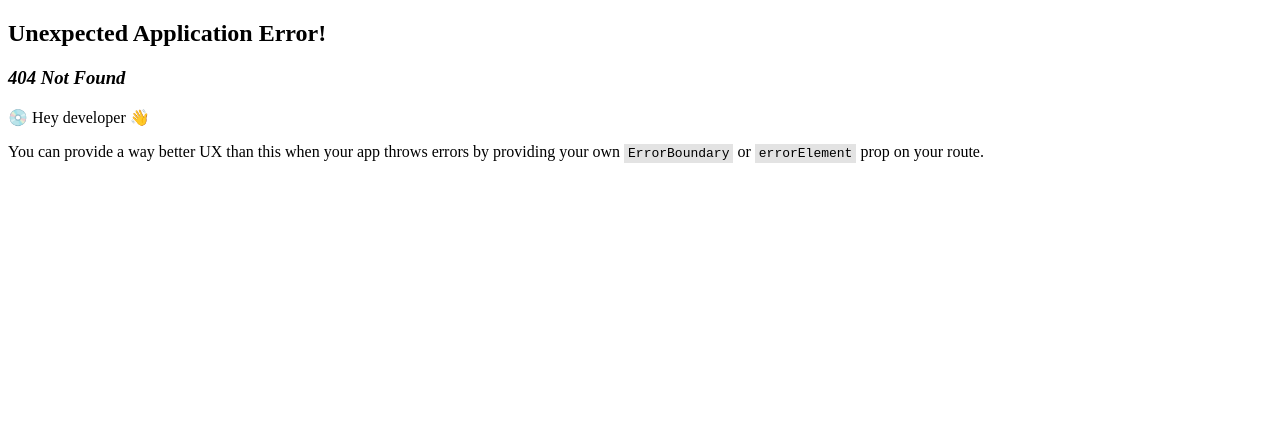
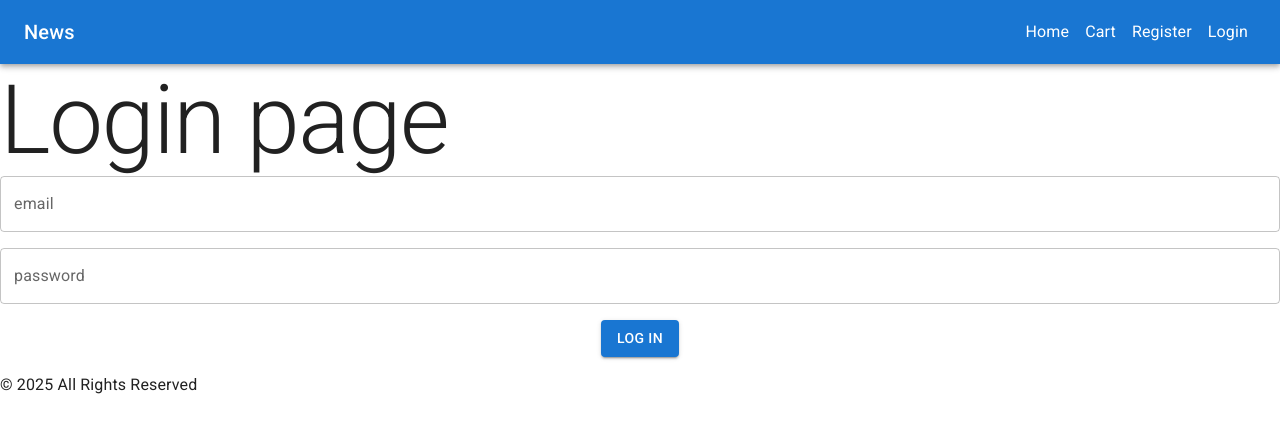
Before and after one commit to IbrahimCSKhader/E-commerce-REACT, a React (Vite) app: page /login in a window 1280 px wide. Before the commit this address had no page. Shown: the top 432 px of the page. Built offline with nearby package versions, Linux system fonts and the light colour scheme.

Commit message:
log in and register material ui

```diff
--- a/index.html
+++ b/index.html
@@ -2,6 +2,8 @@
 <html lang="en">
   <head>
     <meta charset="UTF-8" />
+    <link rel="preconnect" href="https://fonts.googleapis.com" />
+<link rel="preconnect" href="https://fonts.gstatic.com" crossorigin />
     <!-- <link rel="icon" type="image/svg+xml" href="/vite.svg" /> -->
     <meta name="viewport" content="width=device-width, initial-scale=1.0" />
     <title>ecommerce</title>
--- a/package.json
+++ b/package.json
@@ -15,8 +15,10 @@
     "@fontsource/roboto": "^5.2.9",
     "@mui/icons-material": "^7.3.6",
     "@mui/material": "^7.3.6",
+    "axios": "^1.13.2",
     "react": "^19.1.1",
     "react-dom": "^19.1.1",
+    "react-hook-form": "^7.68.0",
     "react-router": "^7.10.1",
     "react-router-dom": "^7.10.1"
   },
--- a/src/components/Navbar.jsx
+++ b/src/components/Navbar.jsx
@@ -1,18 +1,87 @@
 import React from "react";
-import { Link } from "react-router-dom";
-
+import { Link as RouterLink } from "react-router-dom";
+import Link from "@mui/material/Link";import AppBar from '@mui/material/AppBar';
+import Box from '@mui/material/Box';
+import Toolbar from '@mui/material/Toolbar';
+import Typography from '@mui/material/Typography';
+import Button from '@mui/material/Button';
+import IconButton from '@mui/material/IconButton';
+import MenuIcon from '@mui/icons-material/Menu';
 export default function Navbar() {
+  // return (
+  //   <nav style={{ padding: "10px", color: "black" }}>
+  //     <Link
+  //       to="/home"
+  //       style={{ marginRight: "20px", color: "black", textDecoration: "none" }}
+  //     >
+  //       Home
+  //     </Link>
+  //     <Link to="/cart" style={{ color: "black", textDecoration: "none" }}>
+  //       Cart
+  //     </Link>
+  //   </nav>
+  // );
     return (
-    <nav style={{ padding: "10px", color: "black" }}>
+    <Box sx={{ display: 'flex',  gap:2}}>
+      <AppBar position="static">
+        <Toolbar>
+          {/* <IconButton
+            size="large"
+            edge="start"
+            color="inherit"
+            aria-label="menu"
+            sx={{ mr: 2 }}
+          >
+            <MenuIcon />
+          </IconButton> */}
+          <Typography variant="h6" component="div" sx={{ flexGrow: 1 }}>
+            News
+          </Typography>
+          <Box>
 <Link
-        to="/home"
-        style={{ marginRight: "20px", color: "black", textDecoration: "none" }}
+  component={RouterLink}
+  to="/Home"
+  color="inherit"
+  underline="none"
+  sx={{ mx: 1 }}
 >
   Home
 </Link>
-      <Link to="/cart" style={{ color: "black", textDecoration: "none" }}>
+
+
+
+
+<Link
+  component={RouterLink}
+  to="/Cart"
+  color="inherit"
+  underline="none"
+  sx={{ mx: 1 }}
+>
   Cart
 </Link>
-    </nav>
+<Link
+  component={RouterLink}
+  to="/Register"
+  color="inherit"
+  underline="none"
+  sx={{ mx: 1 }}
+>
+  Register
+</Link>
+<Link
+  component={RouterLink}
+  to="/Login"
+  color="inherit"
+  underline="none"
+  sx={{ mx: 1 }}
+>
+  Login
+</Link>
+          </Box>
+          {/* <Button color="inherit">Login</Button> */}
+        </Toolbar>
+      </AppBar>
+    </Box>
   );
 }
--- a/src/main.jsx
+++ b/src/main.jsx
@@ -6,7 +6,11 @@ import '@fontsource/roboto/400.css';
 import '@fontsource/roboto/500.css';
 import '@fontsource/roboto/700.css';
 import App from './App.jsx'
+import { CssBaseline } from '@mui/material';
 
 createRoot(document.getElementById('root')).render(
+    <>
+    <CssBaseline />
     <App />
+    </>
 )
--- a/src/pages/Home/Home.jsx
+++ b/src/pages/Home/Home.jsx
@@ -1,15 +1,18 @@
 import React from "react";
-import Typography from "@mui/material/Typography";
+import {Box, Link ,Typography } from "@mui/material";
+// import styles from "../../../src/home.module.css";
 
 export default function Home() {
   return (
-    <div>
-      <Typography variant="h1" component="h1">
-        {" "}
-        Home{" "}
-      </Typography>
-      <p>this is home</p>
-      <h3>products</h3>
-    </div>
+    // <Box>
+    //   <Typography className={styles.bg} variant="h1" component="h1">
+    //     Home
+    //   </Typography>
+    //   <Typography sx={{backgroundColor: 'red'}} variant="h6" component="p">this is home</Typography>
+    //   <Link color={'#333'} mt={'2000px'} bgcolor={'green'}>detailddddddddddddddddddddds</Link>
+    //   <h3>products</h3>
+    // </Box>
+    <Typography variant="h1" component={'h1'} >Home</Typography>
   );
+
 }
--- a/src/pages/Login/Login.jsx
+++ b/src/pages/Login/Login.jsx
@@ -1,9 +1,57 @@
-import React from 'react'
+import axios from "axios";
+import { Box, Button, Link, TextField, Typography } from "@mui/material";
+import { useForm } from "react-hook-form";
+import React from "react";
 
 export default function Login() {
+  const { register, handleSubmit } = useForm({});
+  const loginForm = async (values) => {
+    console.log(values);
+    try {
+      const res = await axios.post(
+        `https://knowledgeshop.runasp.net/api/Auth/Account/Login`,
+        values
+      );
+      console.log(res);
+    } catch (error) {
+      console.log(error);
+    }
+  };
   return (
-    <div>
-      login
-    </div>
-  )
+    <Box className="login-form">
+      <Typography variant="h1" component="h1">
+        Login page
+      </Typography>
+
+      <Box
+        onSubmit={handleSubmit(loginForm)}
+        variant="form"
+        component="form"
+        sx={{
+          alignItems: "center",
+          display: "flex",
+          flexDirection: "column ",
+          gap: 2,
+        }}
+      >
+        <TextField
+          {...register("email")}
+          label="email"
+          name="email"
+          fullWidth
+          variant="outlined"
+        />
+        <TextField
+          {...register("password")}
+          label="password"
+          name="password"
+          fullWidth
+          variant="outlined"
+        />
+        <Button variant="contained" type="submit">
+          Log in
+        </Button>
+      </Box>
+    </Box>
+  );
 }
--- a/src/pages/Register/Register.jsx
+++ b/src/pages/Register/Register.jsx
@@ -1,9 +1,34 @@
+import { Box, Button, Link ,TextField,Typography } from "@mui/material";
+import { useForm } from "react-hook-form";
 import React from 'react'
+import axios from "axios";
 
 export default function Register() {
+  const {register , handleSubmit}= useForm({
+
+  })
+    const registerForm= async(values)=>{
+    console.log(values);
+    try {
+     const res=  await axios.post(`https://knowledgeshop.runasp.net/api/Auth/Account/Register`,values)
+      console.log(res);
+    } catch (error) {
+      console.log(error);
+    }
+  }
   return (
-    <div>
-      reg
-    </div>
+    <Box className='register-form'>
+      <Typography variant="h1"  component='h1'>Registar page</Typography>
+
+    <Box onSubmit={handleSubmit(registerForm)} variant="form" component='form' sx={{alignItems:'center', display:'flex' , flexDirection:'column ',gap:2, }}>
+      <TextField {...register('userName')} label='username' name="userName" fullWidth variant="outlined" />
+      <TextField {...register('fullName')} label='full name' name="fullName" fullWidth variant="outlined" />
+      <TextField {...register('email')} label='email' name="email" fullWidth variant="outlined" />
+      <TextField {...register('phoneNumber')} label='phone number' name="phoneNumber"  fullWidth variant="outlined" />
+      <TextField {...register('password')} label='password' name="password" fullWidth variant="outlined" />
+      <Button variant="contained" type="submit"  >Add</Button>
+    </Box>
+
+    </Box>
   )
 }
```
Also changed, not shown: src/rout.jsx (+8 -0 lines), 1 other file (tests, documents, lock files or other folders). Lines whose indentation alone changed are shown as unchanged.
